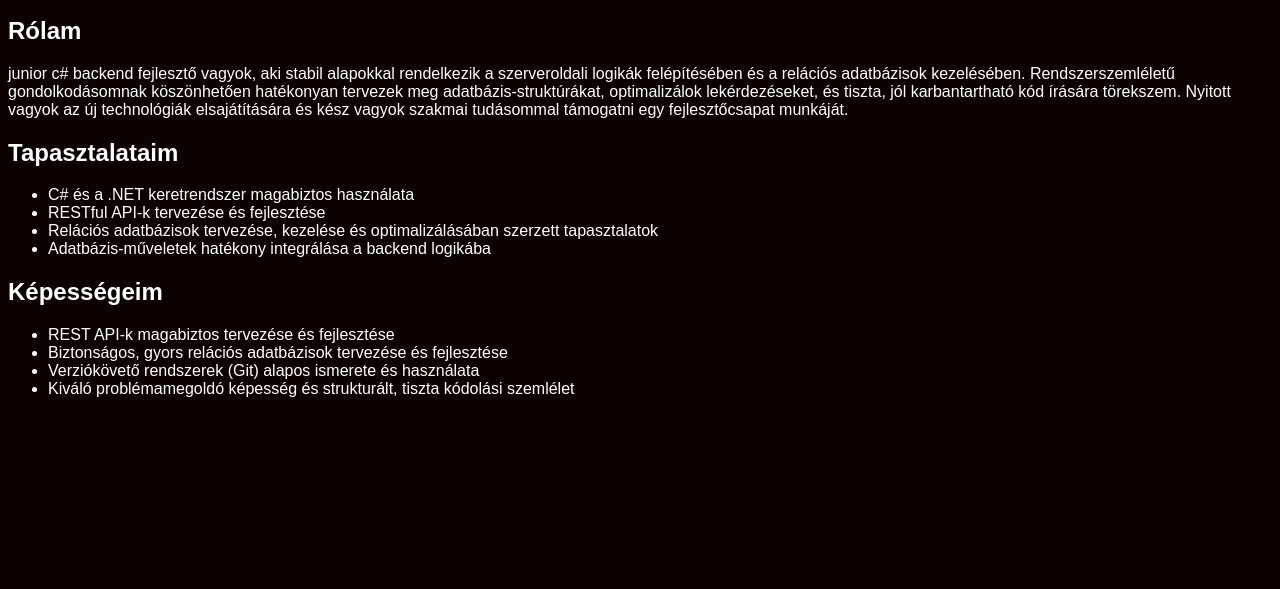
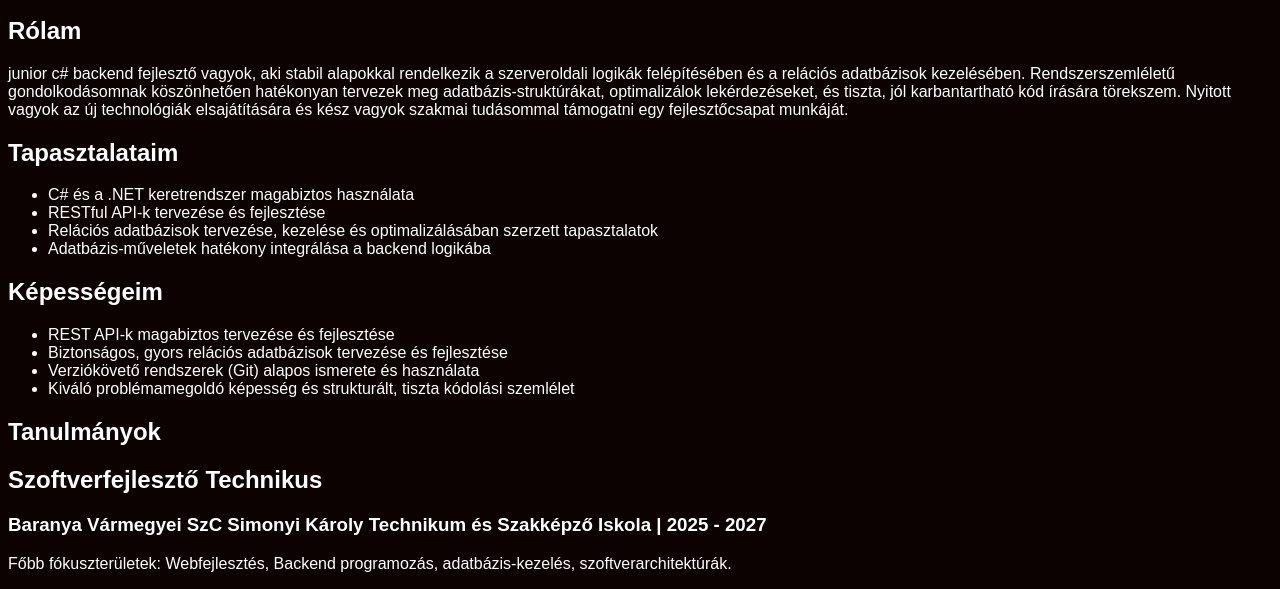
Before and after one commit to szaszdavidsandor/Webportfolio, a plain HTML site: page index.html in a window 1280 px wide. Shown: the part 229-818 px from the top of the page. Drawn offline with Linux system fonts and the light colour scheme.

Commit message:
Html studies

```diff
--- a/index.html
+++ b/index.html
@@ -55,6 +55,18 @@
         </div>
     </section>
 
+    <section>
+    <div id="tanulmanyok">
+        <h1>Tanulmányok</h1>
+
+        <div class="tanulmany-elem">
+            <h2>Szoftverfejlesztő Technikus</h2>
+            <h3>Baranya Vármegyei SzC Simonyi Károly Technikum és Szakképző Iskola | 2025 - 2027</h3>
+            <p>Főbb fókuszterületek: Webfejlesztés, Backend programozás, adatbázis-kezelés, szoftverarchitektúrák.</p>
+        </div>
+    </div>
+</section>
+
     <script src="js/script.js"></script>
 </body>
 </html>
```
